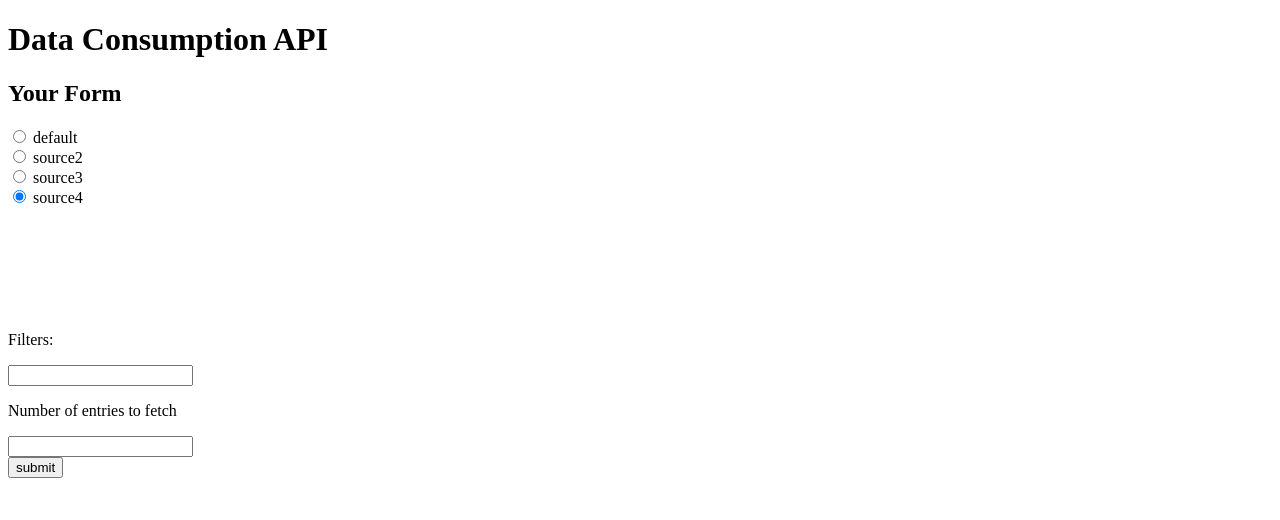
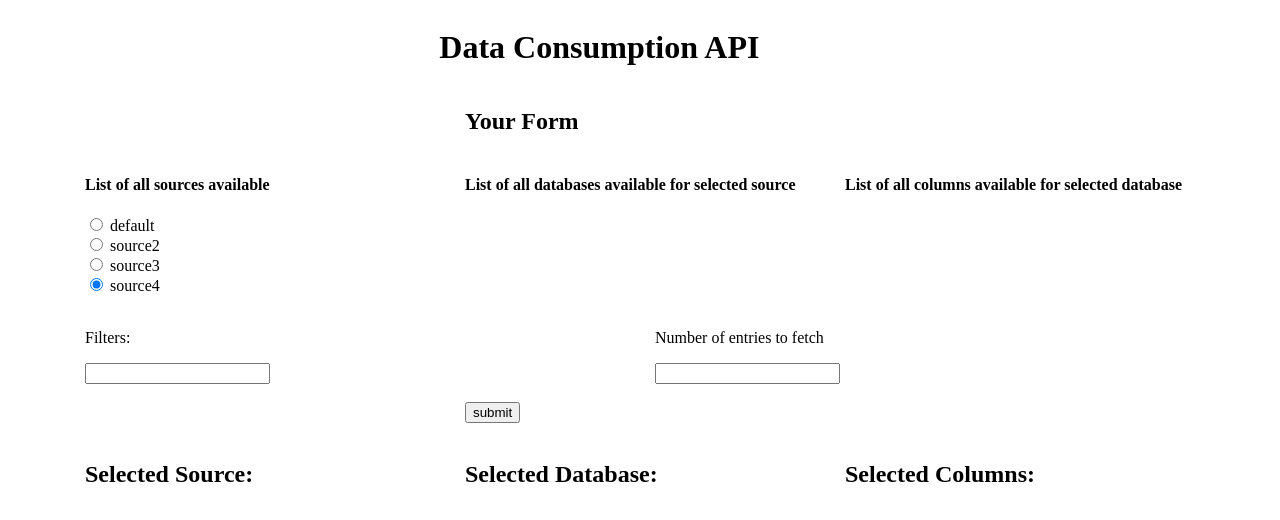
Before and after one commit to kshru9/fetch-display-form, an Angular app: page / in a window 1280 px wide. Shown: the top 520 px of the page. Built offline with nearby package versions, Linux system fonts and the light colour scheme.

Commit message:
resetting bug fixed

```diff
--- a/package.json
+++ b/package.json
@@ -18,6 +18,7 @@
     "@angular/platform-browser": "~12.1.0-",
     "@angular/platform-browser-dynamic": "~12.1.0-",
     "@angular/router": "~12.1.0-",
+    "bootstrap": "4.3.1",
     "rxjs": "~6.6.0",
     "tslib": "^2.2.0",
     "zone.js": "~0.11.4"
--- a/src/app/app.component.html
+++ b/src/app/app.component.html
@@ -1,3 +1,9 @@
-<h1>Data Consumption API</h1>
+<div class="row">
+    <div class="col-md-4"></div>
+    <div class="col-md-4">
+        <h1>Data Consumption API</h1>
+    </div>
+    <div class="col-md-4"></div>
+</div>
 
 <app-form></app-form>
--- a/src/app/app.component.ts
+++ b/src/app/app.component.ts
@@ -6,5 +6,5 @@ import { Component } from '@angular/core';
   styleUrls: ['./app.component.css']
 })
 export class AppComponent {
-  title = 'client';
+  title = 'Data-Consumption-API';
 }
--- a/src/app/form/form.component.html
+++ b/src/app/form/form.component.html
@@ -1,4 +1,3 @@
-<h2>{{title}}</h2>
 <!--
     <div *ngFor='let item of values;let i = index'>
         <input type="radio" [checked]="item" (change)='onSelect(item)' >
@@ -7,28 +6,44 @@
         <input type="radio" value="{{item.source}}" name="source" [ngModel]="item.source" (ngModelChange)='onSelectSource(item.source)'>
     </div>  -->
 
+<div class="container">
+    <div class="row">
+        <div class="col-md-4"></div>
+        <div class="col-md-4">
+            <h2>{{title}}</h2>
+        </div>
+        <div class="col-md-4"></div>
+    </div>
+
     <form (ngSubmit)='submitForm()'>
+
+        <div class="row">
+
+            <div class="col-md-4">
+
+                <h4>List of all sources available</h4>
 
                 <div *ngFor='let source of sources; let i = index'>
                     <input type="radio" value="{{source.source}}" name="source" [checked]='source.source' (click)='onSelectSource(source.source)'> {{source.source}}
                 </div>
 
-    <br>
-    <br>
-    <br>
+            </div>
+
+            <div class="col-md-4">
+                <h4>List of all databases available for selected source</h4>
 
                 <div *ngFor='let source of sources; let i = index'>
                     <div *ngIf='source.source===selectedSource'>
-            {{selectedSource}}
                         <div *ngFor='let db of source.databases; let i = index'>
                             <input type="radio" value="{{db}}" name="db" [checked]='db' (click)='onSelectDatabase(db)'> {{db}}
                         </div>
                     </div>
                 </div>
 
-    <br>
-    <br>
-    <br>
+            </div>
+
+            <div class="col-md-4">
+                <h4>List of all columns available for selected database</h4>
 
                 <div *ngFor='let db of databases; let i = index'>
                     <div *ngIf='db.database === selectedDatabase'>
@@ -39,18 +54,49 @@
                     </div>
                 </div>
 
+            </div>
+
+        </div>
+
+        <br>
+
+        <div class="row">
+
+            <div class="col-md-6">
+
                 <div>
                     <p>Filters:</p>
                     <input type="text" name="filters" [(ngModel)]="selectedFilters" (ngModelChange)='onSelectFilters(selectedFilters)'>
                 </div>
+
+            </div>
+
+            <div class="col-md-6">
 
                 <div>
                     <p>Number of entries to fetch</p>
                     <input type="text" name="limit" [(ngModel)]="selectedLimit" (ngModelChange)='onSelectLimit(selectedLimit)'>
                 </div>
 
+            </div>
+
+        </div>
+
+        <br>
+
+
+        <div class="row">
+            <div class="col-md-4"></div>
+            <div class="col-md-4">
                 <button type="submit">submit</button>
+            </div>
+            <div class="col-md-4"></div>
+        </div>
+
+        <br>
+
     </form>
+</div>
 
 <!-- <div *ngFor='let item of values;let i = index'>
     <input type="radio" value="{{item.source}}" name="source" [ngSwitch]="item.source" (ngModelChange)='onSelectSource(item.source)'> {{item.source}}
@@ -69,14 +115,43 @@
 </ul> -->
 
 
-<div *ngIf="onSelectSource">
+<div class="container" *ngIf="onSelectSource">
 
-    <h2>{{selectedSource}}</h2>
+    <div class="row">
+
+        <div class="col-md-4">
+            <h2>Selected Source: {{selectedSource}}</h2>
+        </div>
+
+        <div class="col-md-4">
             <div *ngIf="onSelectDatabase">
-        <h2>{{selectedDatabase}}</h2>
+                <h2>Selected Database: {{selectedDatabase}}</h2>
             </div>
+        </div>
+
+        <div class="col-md-4">
             <div *ngIf="onSelectColumns">
-        <h2>{{selectedColumns}}</h2>
+                <h2>Selected Columns:</h2>
+                <div *ngFor="let column of selectedColumns">
+                    <h2>{{column}}</h2>
+                </div>
+            </div>
         </div>
 
     </div>
+
+    <!-- <div class="row">
+        <div class="col-md-4"></div>
+        <div class="col-md-4">
+        </div>
+        <div class="col-md-4"></div>
+    </div>
+
+    <div class="row">
+        <div class="col-md-4"></div>
+        <div class="col-md-4">
+        </div>
+        <div class="col-md-4"></div>
+    </div> -->
+
+</div>
--- a/src/app/form/form.component.ts
+++ b/src/app/form/form.component.ts
@@ -15,14 +15,33 @@ export class FormComponent {
 
   constructor ( private http: HttpClient){}
 
+  reset(){
+    this.selectedColumns = [];
+    this.selectedDatabase = "";
+    this.selectedFilters = "";
+    this.selectedLimit = "";
+    this.selectedSource = "";
+    this.checkBoxValue.fill(false);
+  }
+
+  resetDb(){
+    this.selectedColumns = [];
+    this.selectedDatabase = "";
+    this.selectedFilters = "";
+    this.selectedLimit = "";
+    this.checkBoxValue.fill(false);
+  }
+
   selectedSource : string = "";
   onSelectSource(value: string): void {
+    this.reset();
     this.selectedSource = value;
     console.log(this.selectedSource);
   }
 
   selectedDatabase : string = "";
   onSelectDatabase(value: string): void {
+    this.resetDb();
     this.selectedDatabase = value;
     console.log(this.selectedDatabase);
   }
--- a/src/styles.css
+++ b/src/styles.css
@@ -1 +1,2 @@
 /* You can add global styles to this file, and also import other style files */
+@import 'bootstrap/dist/css/bootstrap-grid.min.css';
```
Also changed, not shown: 1 other file (tests, documents, lock files or other folders). Lines whose indentation alone changed are shown as unchanged.
